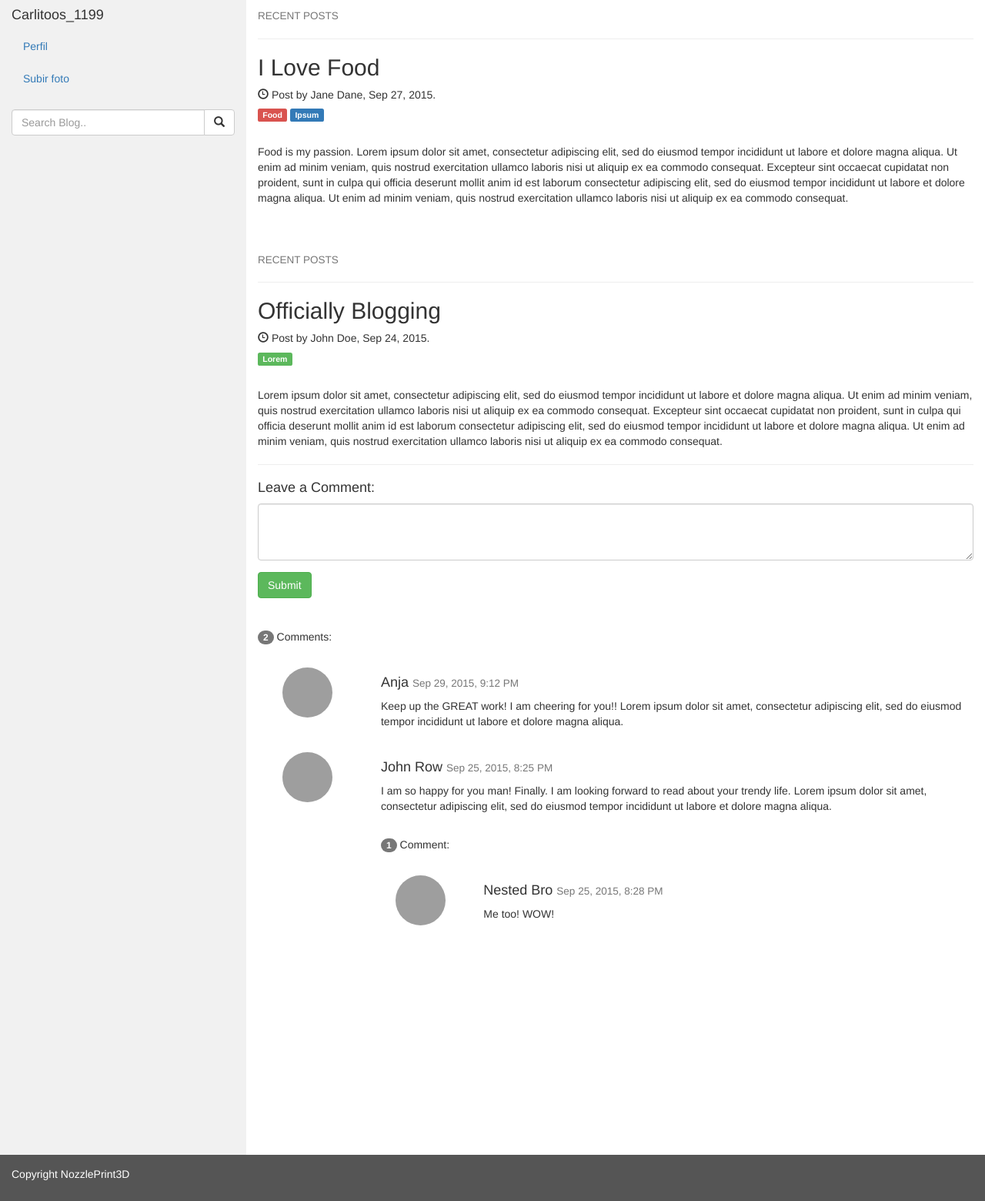
After one commit to CharlieRincon/TFG, a PHP site: page /vistas/vistaGeneral.php in a window 1280 px wide. The commit adds this page. Shown: the whole page at 77% size. Run offline with PHP 8.4, Linux system fonts and the light colour scheme; the visitor is signed in with stand-in values (Sample User, id 1); grey boxes are pictures that could not be loaded.

Commit message:
cosas nuevas

```diff
--- a/TFG/USUARIO/login.php
+++ b/TFG/USUARIO/login.php
@@ -6,7 +6,7 @@
     session_start();
     //Iniciar la sesion logeada cargar la VisionGeneral
     if (isset($_SESSION['logeado'])) {
-        header("Location: ../vistas/vistaGeneral.html");
+        header("Location: ../vistas/vistaGeneral.php");
     }
     //Se recoge los datos del formulari y se recogen en la variable
     $correo = $_POST['correo'];
--- /dev/null
+++ b/TFG/vistas/vistaGeneral.php
@@ -0,0 +1,132 @@
+<!DOCTYPE html>
+
+<?php
+	//Sesion
+    session_start ();
+    if(!isset($_SESSION["logeado"])){
+		header("Location: ../index.php");
+	}
+?>
+<!DOCTYPE html>
+<html lang="en">
+<head>
+  <title>NozzlePrint3D</title>
+  <meta charset="utf-8">
+  <meta name="viewport" content="width=device-width, initial-scale=1">
+  <link rel="stylesheet" href="https://maxcdn.bootstrapcdn.com/bootstrap/3.4.0/css/bootstrap.min.css">
+  <script src="https://ajax.googleapis.com/ajax/libs/jquery/3.4.0/jquery.min.js"></script>
+  <script src="https://maxcdn.bootstrapcdn.com/bootstrap/3.4.0/js/bootstrap.min.js"></script>
+  <style>
+    /* Set height of the grid so .sidenav can be 100% (adjust if needed) */
+    .row.content {height: 1500px}
+
+    /* Set gray background color and 100% height */
+    .sidenav {
+      background-color: #f1f1f1;
+      height: 100%;
+    }
+
+    /* Set black background color, white text and some padding */
+    footer {
+      background-color: #555;
+      color: white;
+      padding: 15px;
+    }
+
+    /* On small screens, set height to 'auto' for sidenav and grid */
+    @media screen and (max-width: 767px) {
+      .sidenav {
+        height: auto;
+        padding: 15px;
+      }
+      .row.content {height: auto;}
+    }
+  </style>
+</head>
+<body>
+
+<div class="container-fluid">
+  <div class="row content">
+    <div class="col-sm-3 sidenav">
+      <h4>Carlitoos_1199</h4>
+      <ul class="nav nav-pills nav-stacked">
+        <li id="perfil"><a href="../vistas/vistaUsuario.html">Perfil</a></li>
+        <li id="perfil"><a href="../vistas/subirFoto.html">Subir foto</a></li>
+      </ul><br>
+      <div class="input-group">
+        <input type="text" class="form-control" placeholder="Search Blog..">
+        <span class="input-group-btn">
+          <button class="btn btn-default" type="button">
+            <span class="glyphicon glyphicon-search"></span>
+          </button>
+        </span>
+      </div>
+    </div>
+
+    <div class="col-sm-9">
+      <h4><small>RECENT POSTS</small></h4>
+      <hr>
+      <h2>I Love Food</h2>
+      <h5><span class="glyphicon glyphicon-time"></span> Post by Jane Dane, Sep 27, 2015.</h5>
+      <h5><span class="label label-danger">Food</span> <span class="label label-primary">Ipsum</span></h5><br>
+      <p>Food is my passion. Lorem ipsum dolor sit amet, consectetur adipiscing elit, sed do eiusmod tempor incididunt ut labore et dolore magna aliqua. Ut enim ad minim veniam, quis nostrud exercitation ullamco laboris nisi ut aliquip ex ea commodo consequat. Excepteur sint occaecat cupidatat non proident, sunt in culpa qui officia deserunt mollit anim id est laborum consectetur adipiscing elit, sed do eiusmod tempor incididunt ut labore et dolore magna aliqua. Ut enim ad minim veniam, quis nostrud exercitation ullamco laboris nisi ut aliquip ex ea commodo consequat.</p>
+      <br><br>
+
+      <h4><small>RECENT POSTS</small></h4>
+      <hr>
+      <h2>Officially Blogging</h2>
+      <h5><span class="glyphicon glyphicon-time"></span> Post by John Doe, Sep 24, 2015.</h5>
+      <h5><span class="label label-success">Lorem</span></h5><br>
+      <p>Lorem ipsum dolor sit amet, consectetur adipiscing elit, sed do eiusmod tempor incididunt ut labore et dolore magna aliqua. Ut enim ad minim veniam, quis nostrud exercitation ullamco laboris nisi ut aliquip ex ea commodo consequat. Excepteur sint occaecat cupidatat non proident, sunt in culpa qui officia deserunt mollit anim id est laborum consectetur adipiscing elit, sed do eiusmod tempor incididunt ut labore et dolore magna aliqua. Ut enim ad minim veniam, quis nostrud exercitation ullamco laboris nisi ut aliquip ex ea commodo consequat.</p>
+      <hr>
+
+      <h4>Leave a Comment:</h4>
+      <form role="form">
+        <div class="form-group">
+          <textarea class="form-control" rows="3" required></textarea>
+        </div>
+        <button type="submit" class="btn btn-success">Submit</button>
+      </form>
+      <br><br>
+
+      <p><span class="badge">2</span> Comments:</p><br>
+
+      <div class="row">
+        <div class="col-sm-2 text-center">
+          <img src="bandmember.jpg" class="img-circle" height="65" width="65" alt="Avatar">
+        </div>
+        <div class="col-sm-10">
+          <h4>Anja <small>Sep 29, 2015, 9:12 PM</small></h4>
+          <p>Keep up the GREAT work! I am cheering for you!! Lorem ipsum dolor sit amet, consectetur adipiscing elit, sed do eiusmod tempor incididunt ut labore et dolore magna aliqua.</p>
+          <br>
+        </div>
+        <div class="col-sm-2 text-center">
+          <img src="bird.jpg" class="img-circle" height="65" width="65" alt="Avatar">
+        </div>
+        <div class="col-sm-10">
+          <h4>John Row <small>Sep 25, 2015, 8:25 PM</small></h4>
+          <p>I am so happy for you man! Finally. I am looking forward to read about your trendy life. Lorem ipsum dolor sit amet, consectetur adipiscing elit, sed do eiusmod tempor incididunt ut labore et dolore magna aliqua.</p>
+          <br>
+          <p><span class="badge">1</span> Comment:</p><br>
+          <div class="row">
+            <div class="col-sm-2 text-center">
+              <img src="bird.jpg" class="img-circle" height="65" width="65" alt="Avatar">
+            </div>
+            <div class="col-xs-10">
+              <h4>Nested Bro <small>Sep 25, 2015, 8:28 PM</small></h4>
+              <p>Me too! WOW!</p>
+              <br>
+            </div>
+          </div>
+        </div>
+      </div>
+    </div>
+  </div>
+</div>
+
+<footer class="container-fluid">
+  <p>Copyright NozzlePrint3D</p>
+</footer>
+
+</body>
+</html>
```
Also changed, not shown: TFG/vistas/vistaGeneral.html (deleted, +0 -132 lines), TFG/data/images/posts/Chrysanthemum.jpg (deleted).
